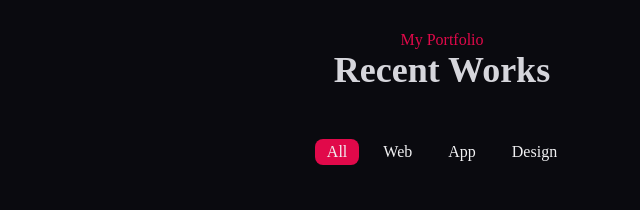
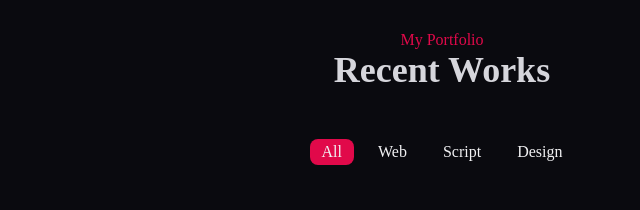
Before and after one commit to Adwaith-753/Portfolio, a plain HTML site: page index.html in a window 1280 px wide. Shown: the part 2600-2810 px from the top of the page, 248-888 px from the left. Drawn offline with nearby package versions, Linux system fonts and the light colour scheme.

Commit message:
Update index.html

```diff
--- a/index.html
+++ b/index.html
@@ -434,7 +434,7 @@
             <div class="work__filters">
                 <span class="work__item active-work" data-filter="all">All</span>
                 <span class="work__item"  data-filter=".web">Web</span>
-                <span class="work__item"  data-filter=".app">App</span>
+                <span class="work__item"  data-filter=".app">Script</span>
                 <span class="work__item"  data-filter=".desgin">Design</span>
             </div>
 
```
